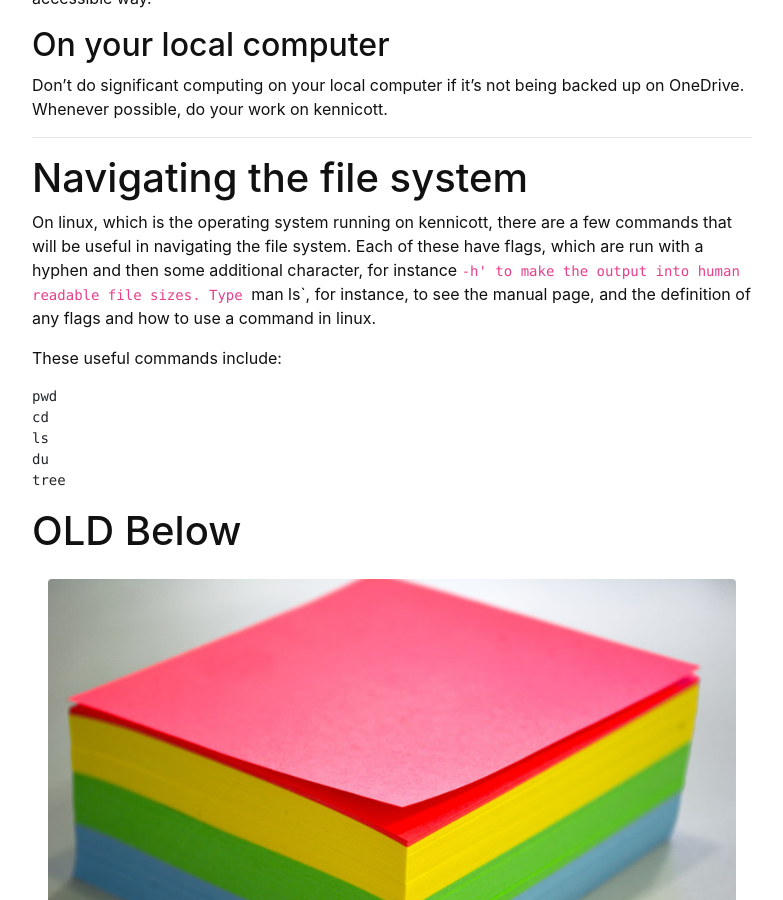
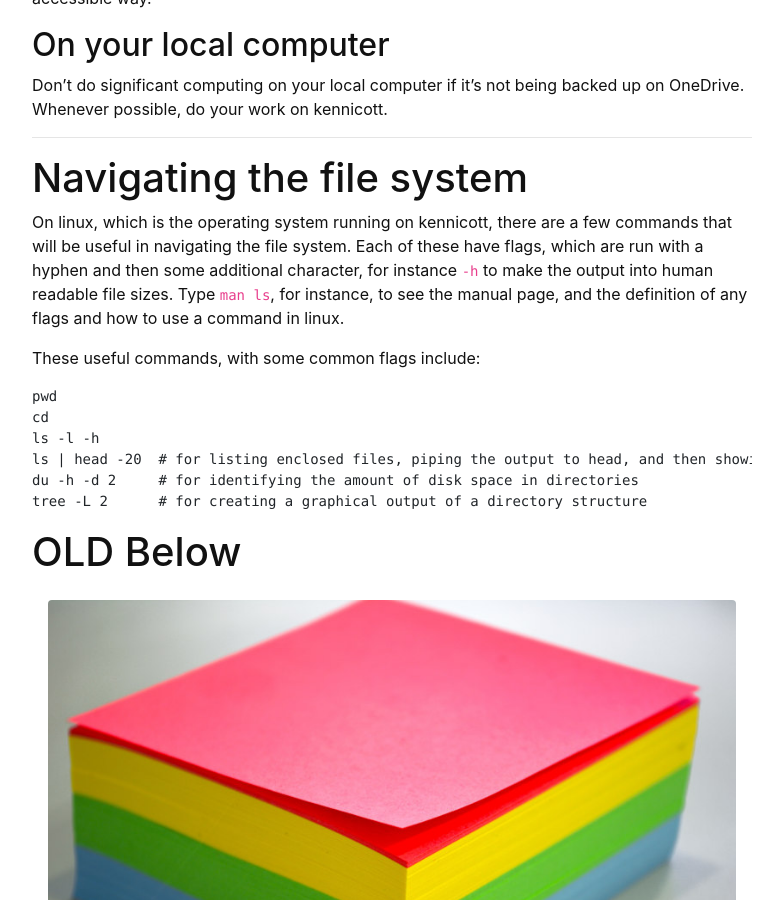
Before and after one commit to yoramterleth/uiglaciology, a Jekyll site: the page built from content/2-structure.md, in a window 1280 px wide and 900 px high, scrolled down 847 px. Shown: the whole window, without its empty margins (248-1031 px from the left). Built offline with Jekyll 4.4.1, drawn with Linux system fonts in a browser that asks for light colours.

Commit message:
Update 2-structure.md

````diff
--- a/content/2-structure.md
+++ b/content/2-structure.md
@@ -33,15 +33,16 @@ Don't do significant computing on your local computer if it's not being backed u
 ---
 
 # Navigating the file system
-On linux, which is the operating system running on kennicott, there are a few commands that will be useful in navigating the file system.  Each of these have flags, which are run with a hyphen and then some additional character, for instance `-h' to make the output into human readable file sizes.  Type `man ls`, for instance, to see the manual page, and the definition of any flags and how to use a command in linux.
+On linux, which is the operating system running on kennicott, there are a few commands that will be useful in navigating the file system.  Each of these have flags, which are run with a hyphen and then some additional character, for instance `-h` to make the output into human readable file sizes.  Type `man ls`, for instance, to see the manual page, and the definition of any flags and how to use a command in linux.
 
-These useful commands include:
+These useful commands, with some common flags include:
 ```
 pwd
 cd
-ls
-du
-tree
+ls -l -h
+ls | head -20  # for listing enclosed files, piping the output to head, and then showing just the first 20 files in the directory
+du -h -d 2     # for identifying the amount of disk space in directories
+tree -L 2      # for creating a graphical output of a directory structure
 ```
 
 
````
